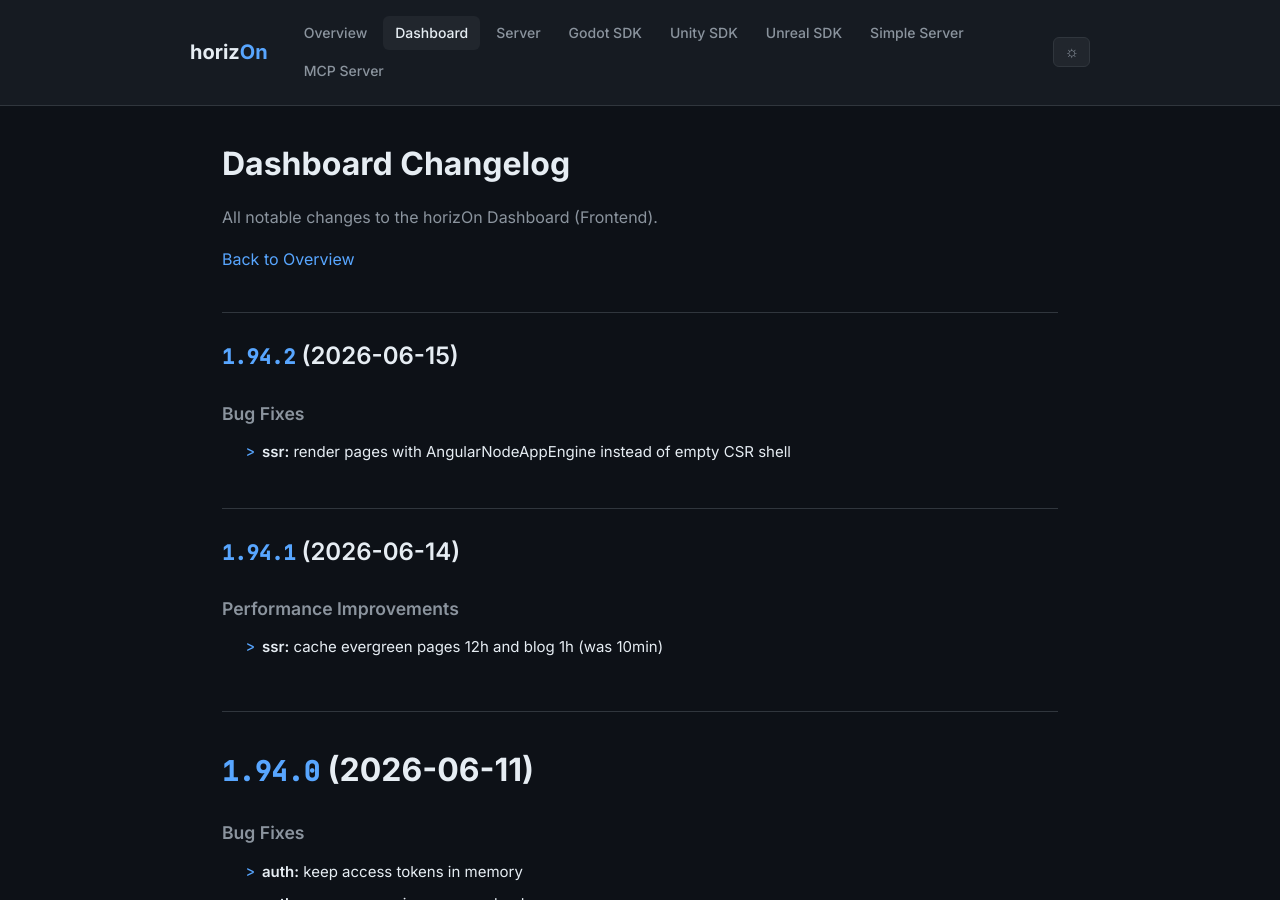
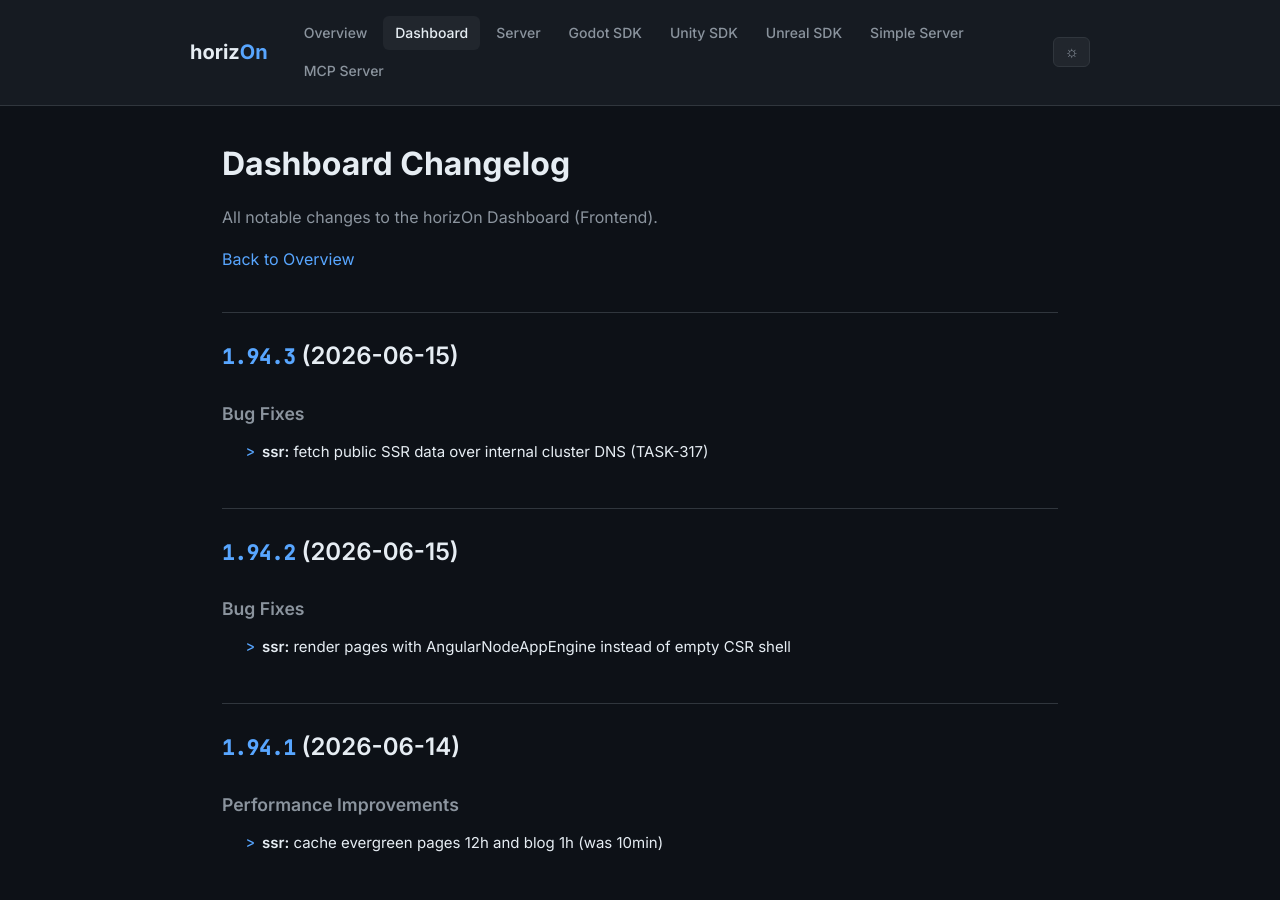
Before and after one commit to ProjectMakersDE/horizOn-Changelog, a Jekyll site: the page built from dashboard-changelog.md, in a window 1280 px wide and 900 px high. Built offline with Jekyll 4.4.1, drawn with Linux system fonts in a browser that asks for light colours.

Commit message:
chore: sync changelogs [skip ci]

```diff
--- a/dashboard-changelog.md
+++ b/dashboard-changelog.md
@@ -8,6 +8,13 @@ title: Dashboard Changelog
 All notable changes to the horizOn Dashboard (Frontend).
 
 [Back to Overview](.)
+
+## [1.94.3](https://github.com/ProjectMakersDE/horizOn-Dashboard/compare/v1.94.2...v1.94.3) (2026-06-15)
+
+
+### Bug Fixes
+
+* **ssr:** fetch public SSR data over internal cluster DNS (TASK-317) ([b674e49](https://github.com/ProjectMakersDE/horizOn-Dashboard/commit/b674e496da4ecaf6c7c1a50a954f2d30e487085a))
 
 ## [1.94.2](https://github.com/ProjectMakersDE/horizOn-Dashboard/compare/v1.94.1...v1.94.2) (2026-06-15)
 
```
Also changed, not shown: index.md (+1 -1 lines).
